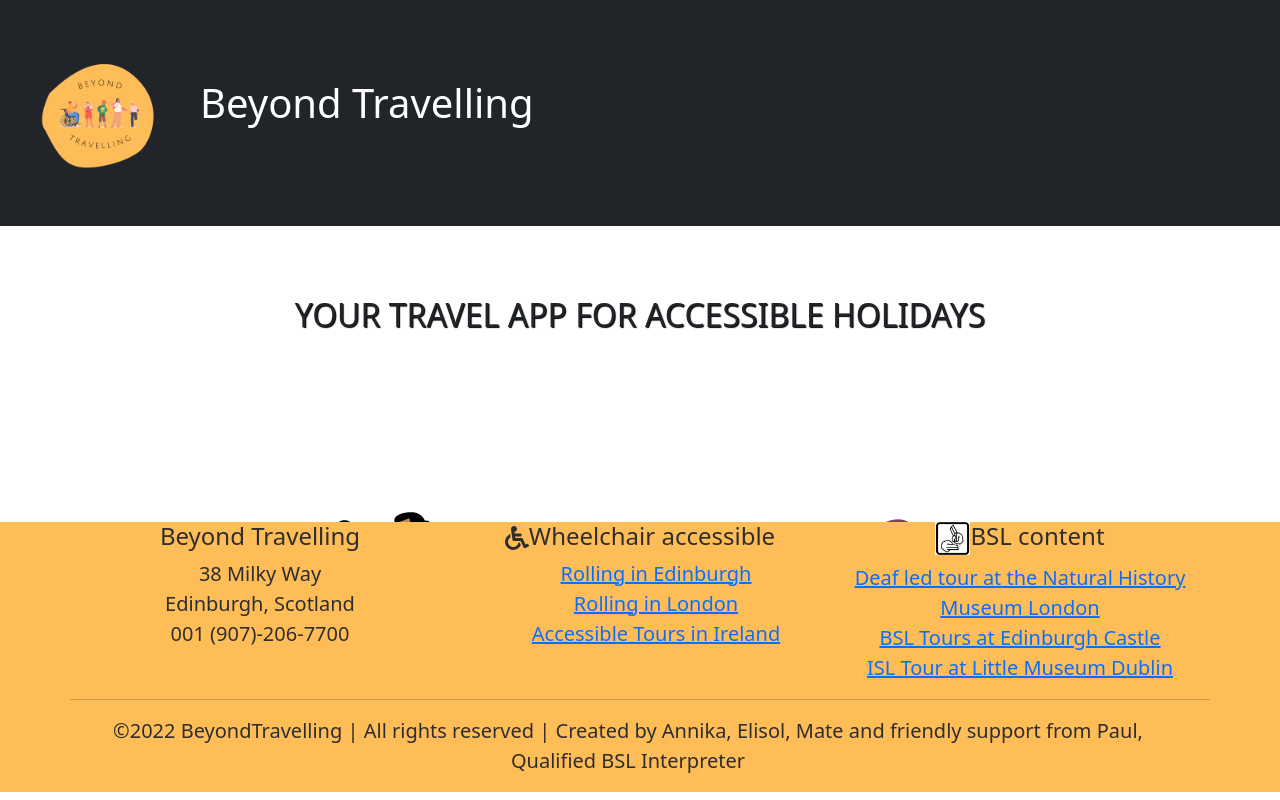
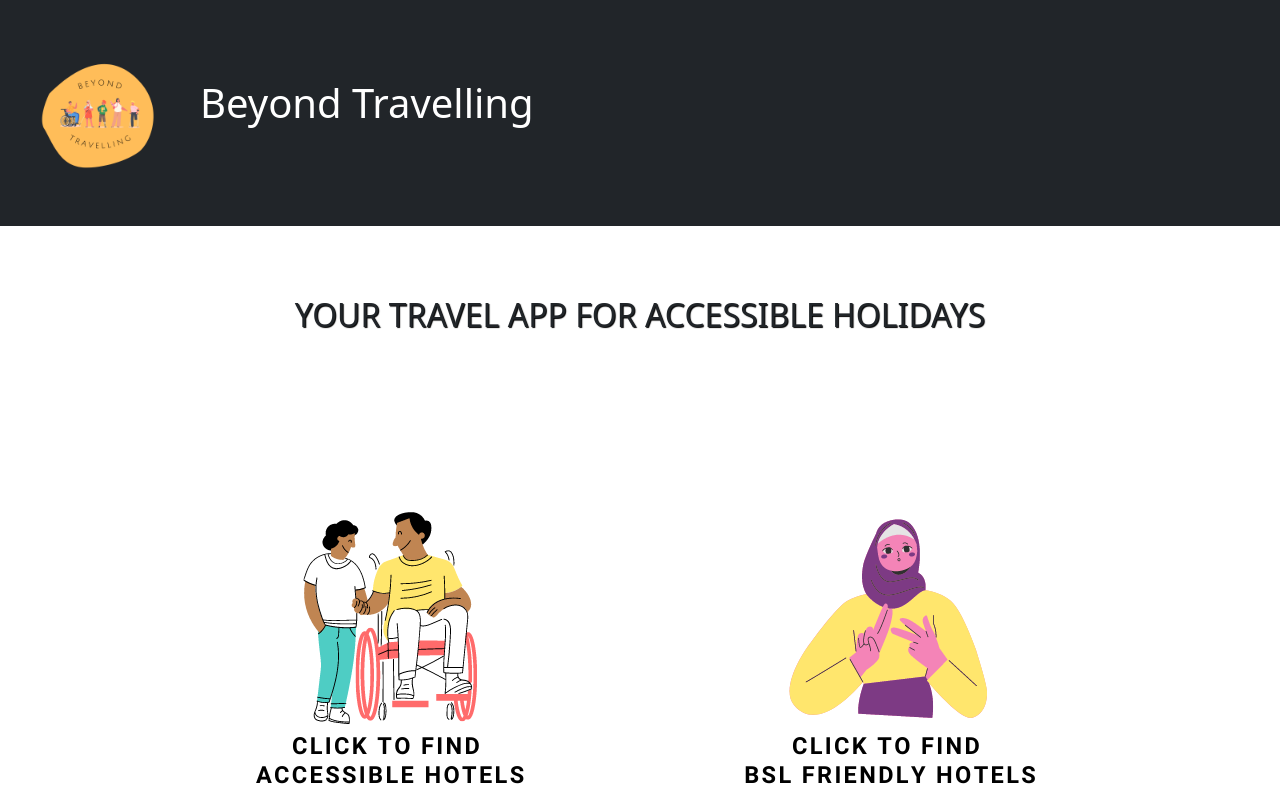
Before and after one commit to elicodes89/BeyondTravelling, a React (Create React App) app in the folder beyond_travelling/client/new_app/: page / in a window 1280 px wide. Shown: the top 800 px of the page. Built offline with nearby package versions, Linux system fonts and the light colour scheme.

Commit message:
footer finally fixed

```diff
--- a/beyond_travelling/client/new_app/src/App.css
+++ b/beyond_travelling/client/new_app/src/App.css
@@ -3,6 +3,7 @@
   margin: auto;
   border-radius: 30px;
   padding-bottom: 50px;
+  height: 100vh;
 }
 
 .wheelchair{
--- a/beyond_travelling/client/new_app/src/Footer.css
+++ b/beyond_travelling/client/new_app/src/Footer.css
@@ -1,11 +1,13 @@
 .main-footer{
     color: rgb(47, 45, 45);
     background-color: #FFBD58;
-    padding-top: -100vh;
-    position: absolute;
-    bottom: 1%;
+    padding-top: -50vh;
+    padding:1.5%;
+    margin-top: auto;
+
+    position: sticky;
     width:100%;
-    font-size: 20px;
+    font-size: 22px;
     text-align: center;
 }
 
```
